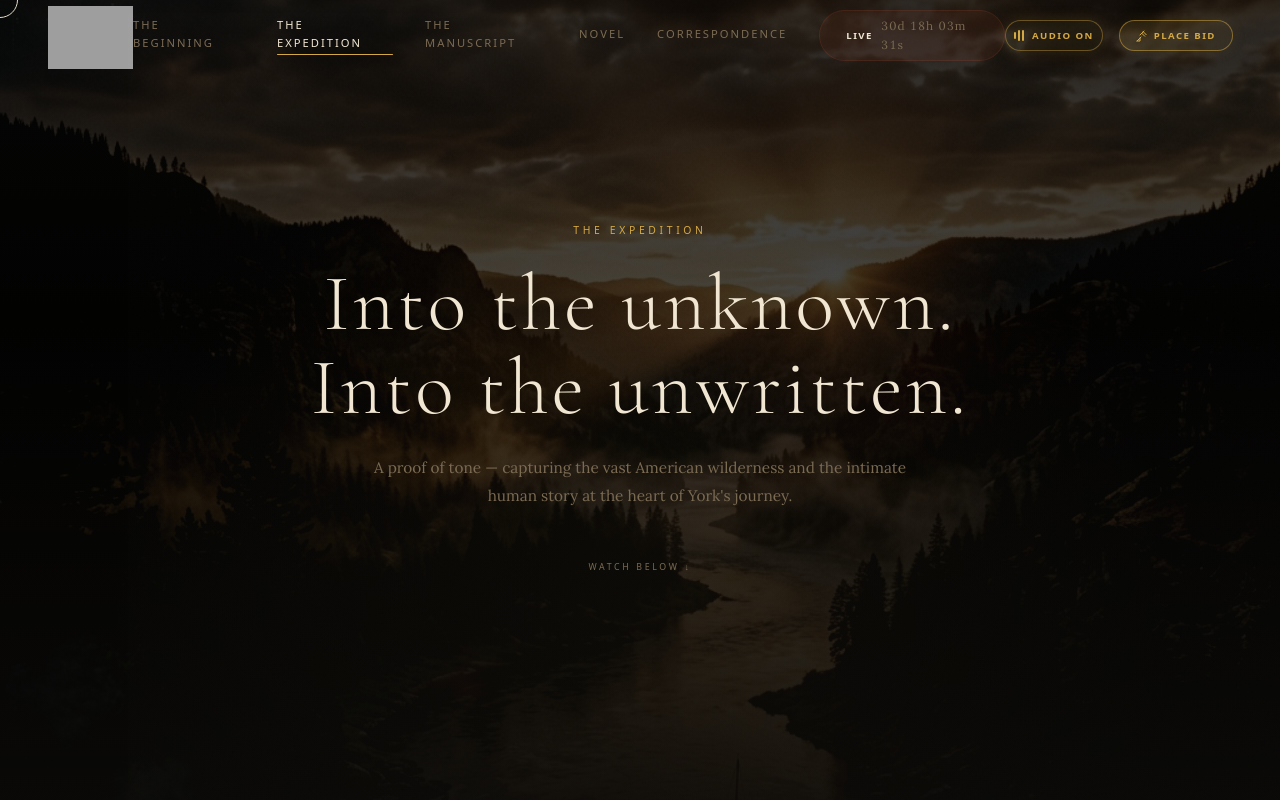
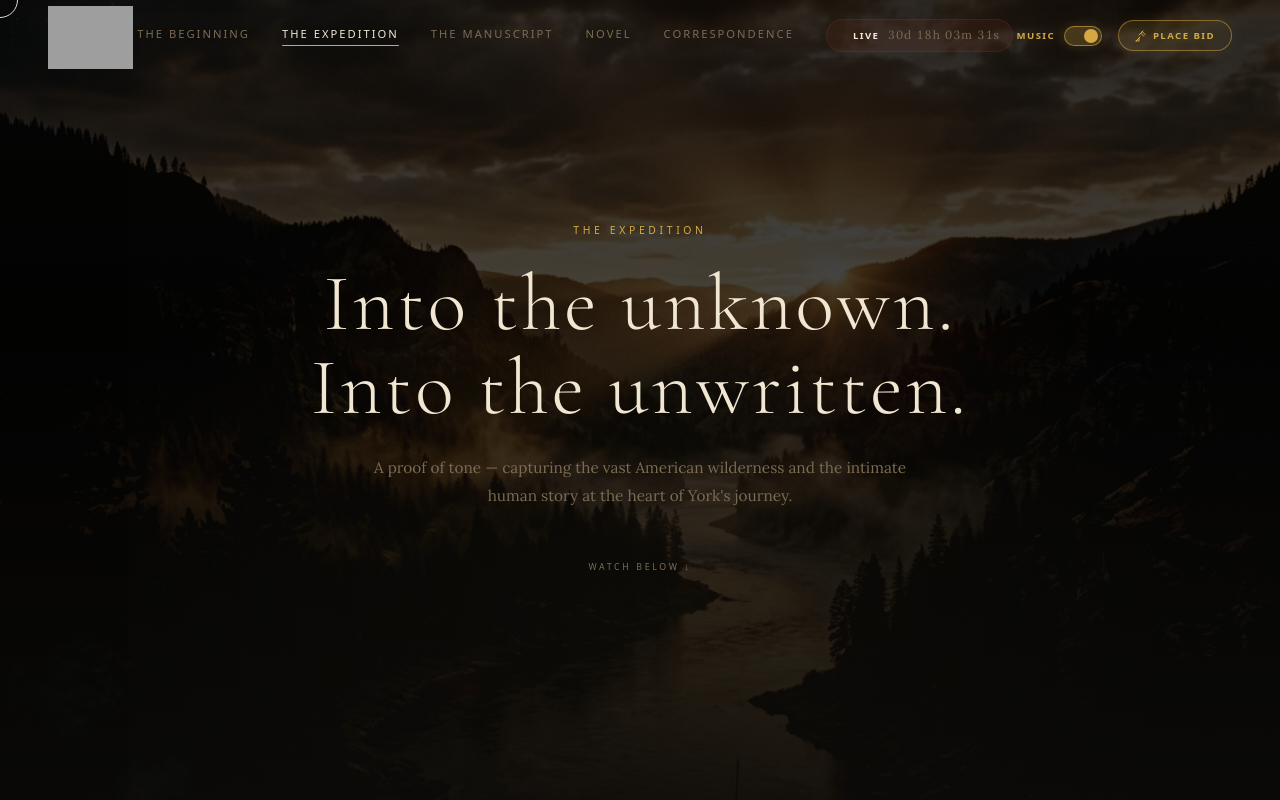
Before and after one commit to ATHARVISM2804/YorkPlay, a React (Vite) app: page /rip-reel in a window 1280 px wide. Shown: the top 800 px of the page. Built offline with nearby package versions, Linux system fonts and the light colour scheme; grey boxes are pictures that could not be loaded; a web font is replaced by a local one.

Commit message:
updated content

```diff
--- a/src/components/layout/Nav.tsx
+++ b/src/components/layout/Nav.tsx
@@ -227,58 +227,24 @@ export default function Nav() {
 
         {/* Right Action Group */}
         <div style={{ display: 'flex', alignItems: 'center', gap: 'clamp(0.5rem, 2vw, 1rem)', zIndex: 1003 }}>
-          {/* Audio Toggle Button - Creative Waveform */}
+          {/* Audio On/Off Slide Toggle */}
           <button
             onClick={toggleAudio}
+            role="switch"
+            aria-checked={isPlaying}
             data-cursor-label={isPlaying ? "MUTE" : "PLAY"}
+            aria-label={isPlaying ? "Mute Background Audio" : "Play Background Audio"}
             style={{
-              background: isPlaying ? 'rgba(212,168,67,0.05)' : 'none',
-              border: isPlaying ? '1px solid rgba(212,168,67,0.4)' : '1px solid var(--color-line)',
-              color: isPlaying ? 'var(--color-gold)' : 'var(--color-muted)',
-              borderRadius: '20px',
-              padding: '0.4rem 0.5rem',
-              cursor: 'pointer',
-              transition: 'all 0.4s cubic-bezier(0.16, 1, 0.3, 1)',
               display: 'flex',
               alignItems: 'center',
-              justifyContent: 'center',
-              gap: '6px',
+              gap: '0.55rem',
+              background: 'none',
+              border: 'none',
+              padding: 0,
+              cursor: 'pointer',
               flexShrink: 0,
-              boxShadow: isPlaying ? '0 0 15px rgba(212,168,67,0.15)' : 'none',
             }}
-            aria-label={isPlaying ? "Mute Background Audio" : "Play Background Audio"}
           >
-            {/* Animated Waveform Icon */}
-            <div style={{ display: 'flex', alignItems: 'center', gap: '2px', height: '12px' }}>
-              <div style={{
-                width: '2px',
-                height: isPlaying ? '12px' : '3px',
-                backgroundColor: 'currentColor',
-                borderRadius: '1px',
-                transition: 'height 0.2s ease',
-                animation: isPlaying ? 'wave 1s ease-in-out infinite' : 'none',
-                animationDelay: '0s'
-              }} />
-              <div style={{
-                width: '2px',
-                height: isPlaying ? '12px' : '3px',
-                backgroundColor: 'currentColor',
-                borderRadius: '1px',
-                transition: 'height 0.2s ease',
-                animation: isPlaying ? 'wave 1s ease-in-out infinite' : 'none',
-                animationDelay: '0.2s'
-              }} />
-              <div style={{
-                width: '2px',
-                height: isPlaying ? '12px' : '3px',
-                backgroundColor: 'currentColor',
-                borderRadius: '1px',
-                transition: 'height 0.2s ease',
-                animation: isPlaying ? 'wave 1s ease-in-out infinite' : 'none',
-                animationDelay: '0.4s'
-              }} />
-            </div>
-
             <span
               className="hide-on-mobile"
               style={{
@@ -286,20 +252,37 @@ export default function Nav() {
                 fontSize: '0.6rem',
                 fontWeight: 600,
                 letterSpacing: '0.15em',
-                paddingLeft: '2px'
+                color: isPlaying ? 'var(--color-gold)' : 'var(--color-muted)',
+                transition: 'color 0.3s ease',
               }}
             >
-              {isPlaying ? 'AUDIO ON' : 'AUDIO OFF'}
+              MUSIC
+            </span>
+            {/* Track */}
+            <span style={{
+              position: 'relative',
+              width: '38px',
+              height: '20px',
+              borderRadius: '20px',
+              background: isPlaying ? 'rgba(212,168,67,0.25)' : 'rgba(255,255,255,0.06)',
+              border: `1px solid ${isPlaying ? 'rgba(212,168,67,0.6)' : 'var(--color-line)'}`,
+              transition: 'all 0.35s cubic-bezier(0.16,1,0.3,1)',
+              boxShadow: isPlaying ? '0 0 12px rgba(212,168,67,0.2)' : 'none',
+            }}>
+              {/* Knob */}
+              <span style={{
+                position: 'absolute',
+                top: '50%',
+                left: isPlaying ? 'calc(100% - 17px)' : '2px',
+                transform: 'translateY(-50%)',
+                width: '14px',
+                height: '14px',
+                borderRadius: '50%',
+                backgroundColor: isPlaying ? 'var(--color-gold)' : 'var(--color-muted)',
+                transition: 'all 0.35s cubic-bezier(0.16,1,0.3,1)',
+              }} />
             </span>
           </button>
-
-          {/* Waveform Keyframes */}
-          <style>{`
-            @keyframes wave {
-              0%, 100% { height: 4px; }
-              50% { height: 12px; }
-            }
-          `}</style>
 
           {/* Place Bid Button */}
           <Link
--- a/src/pages/Hook.tsx
+++ b/src/pages/Hook.tsx
@@ -385,7 +385,7 @@ export default function Hook() {
             position: 'relative',
             zIndex: 1,
             width: '100%',
-            maxWidth: '920px',
+            maxWidth: '1180px',
             aspectRatio: '16 / 9',
             borderRadius: '4px',
             overflow: 'hidden',
--- a/src/pages/RipReel.tsx
+++ b/src/pages/RipReel.tsx
@@ -470,7 +470,7 @@ export default function RipReel() {
           pointerEvents: 'none',
         }} />
 
-        <div style={{ maxWidth: '960px', margin: '0 auto', position: 'relative', zIndex: 1 }}>
+        <div style={{ maxWidth: '1240px', margin: '0 auto', position: 'relative', zIndex: 1 }}>
           {/* Video Player */}
           <div
             ref={frameRef}
```
